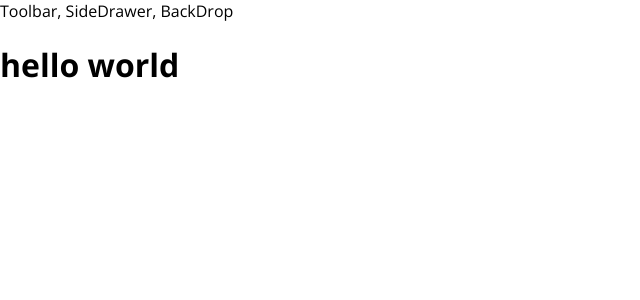
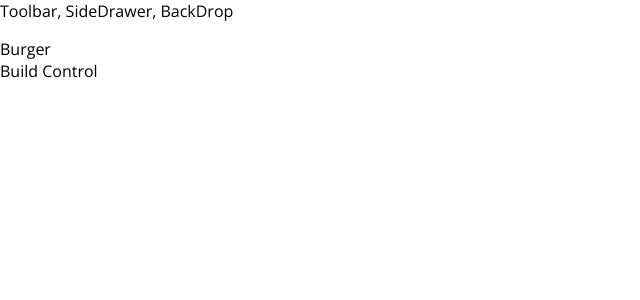
Before and after one commit to nghitrum/burger-builder, a React (Create React App) app: page / in a window 1280 px wide. Shown: the top 300 px of the page, without its empty margins (0-640 px from the left). Built offline with nearby package versions, Linux system fonts and the light colour scheme.

Commit message:
Created BurderBuilder component with css modules

```diff
--- a/src/App.js
+++ b/src/App.js
@@ -1,12 +1,13 @@
 import React, { Component } from 'react';
 import Layout from './components/Layout';
+import BurderBuilder from './containers/BurgerBuilder';
 
 class App extends Component {
 	render() {
 		return (
 			<div>
 				<Layout>
-					<h1>hello world</h1>
+					<BurderBuilder />
 				</Layout>
 			</div>
 		);
--- /dev/null
+++ b/src/components/Layout/Layout.module.css
@@ -0,0 +1,3 @@
+.Content {
+	margin-top: 16px;
+}
--- a/src/components/Layout/index.js
+++ b/src/components/Layout/index.js
@@ -1,10 +1,11 @@
 import React, { Fragment } from 'react';
+import classes from './Layout.module.css';
 
 const Layout = (props) => {
 	return (
 		<Fragment>
 			<div>Toolbar, SideDrawer, BackDrop</div>
-			<main>{props.children}</main>
+			<main className={classes.Content}>{props.children}</main>
 		</Fragment>
 	);
 };
--- /dev/null
+++ b/src/containers/BurgerBuilder/index.js
@@ -0,0 +1,14 @@
+import React, { Component, Fragment } from 'react';
+
+class BurderBuilder extends Component {
+	render() {
+		return (
+			<Fragment>
+				<div>Burger</div>
+				<div>Build Control</div>
+			</Fragment>
+		);
+	}
+}
+
+export default BurderBuilder;
```
